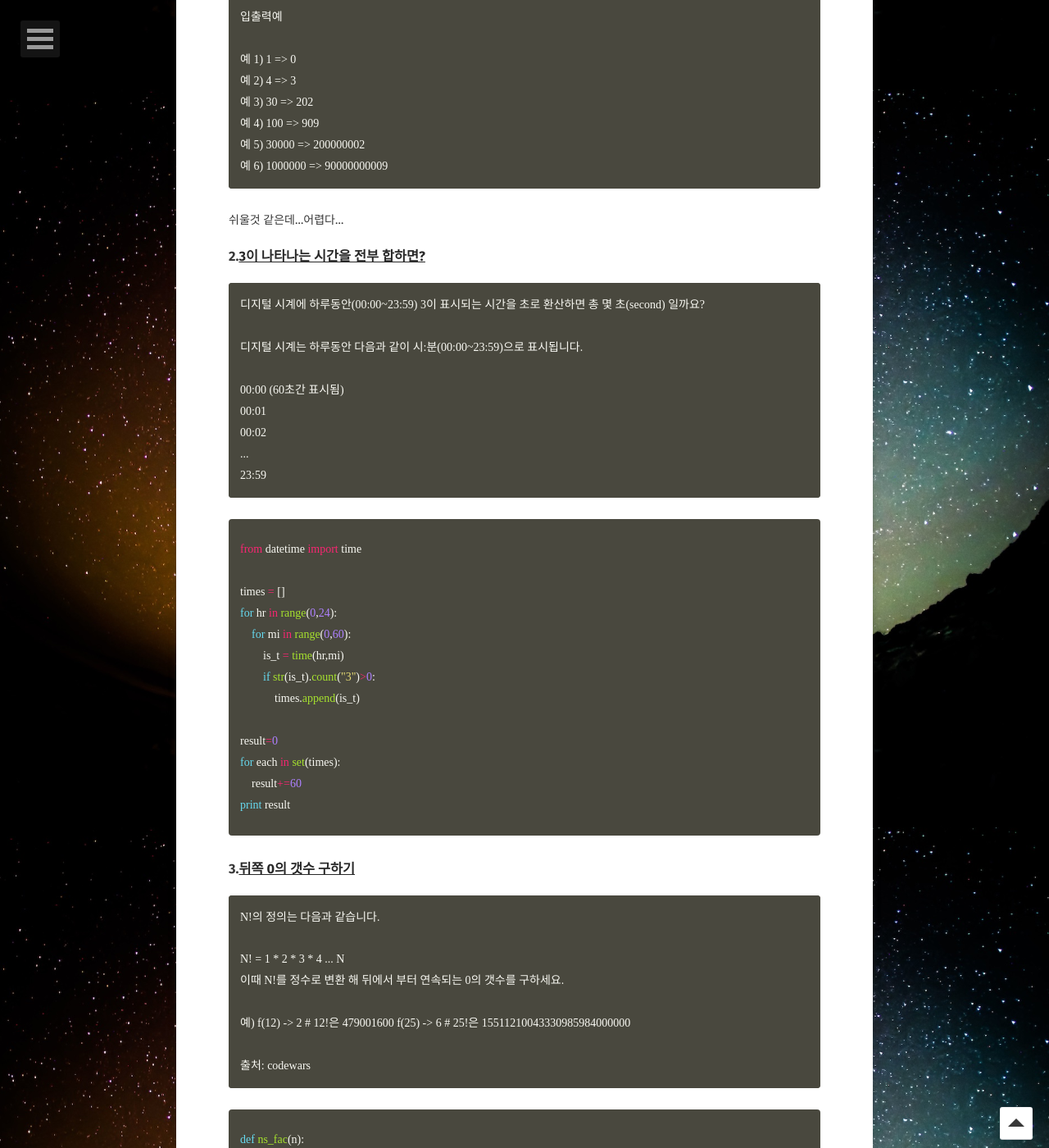
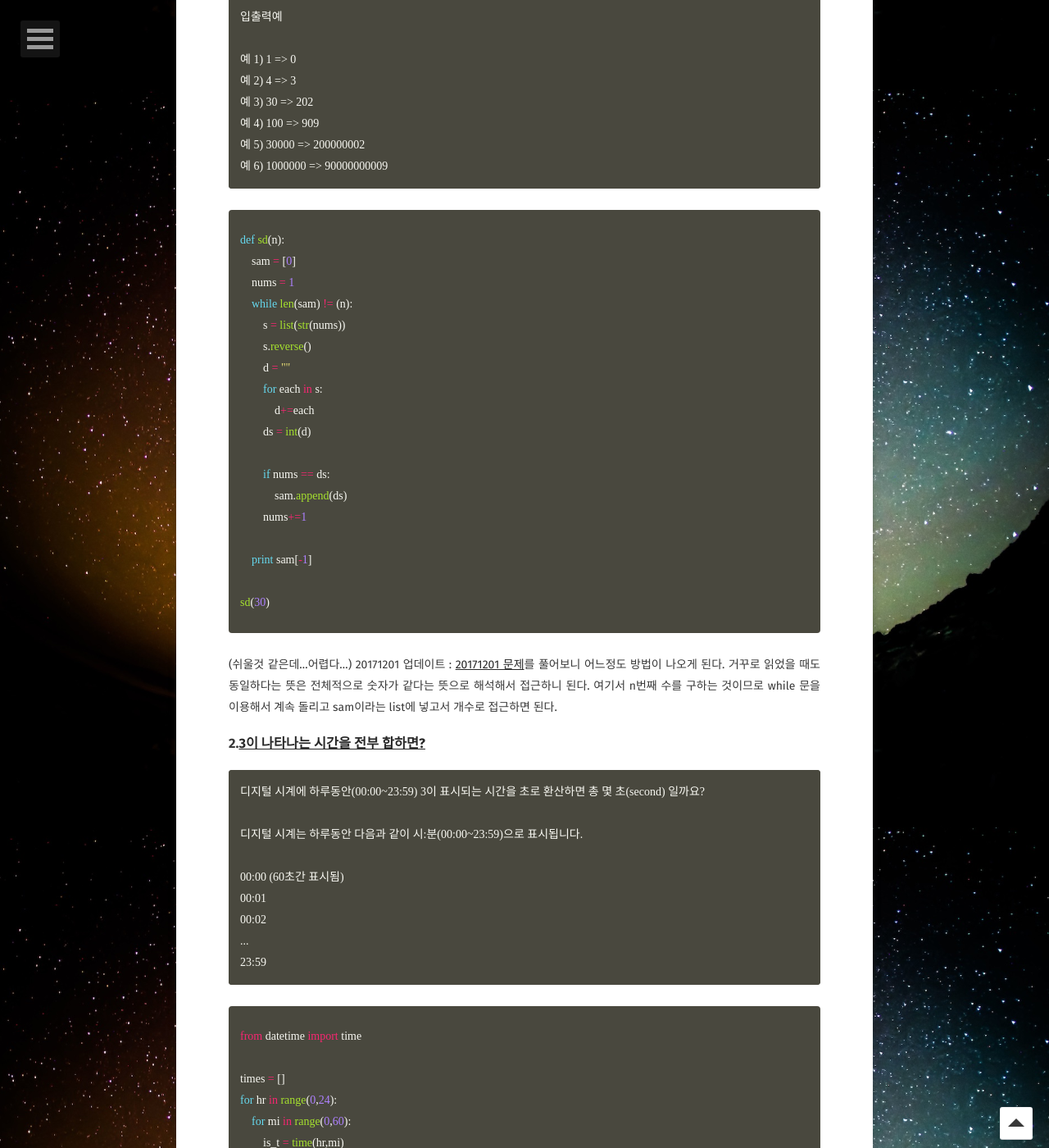
Before and after one commit to CodeMath/codemath.github.io, a Jekyll site: the page built from _posts/2017-11-29-하루-코딩도장-171129.md, in a window 1280 px wide and 1400 px high, scrolled down 791 px. Shown: the whole window at 82% size. Built offline with Jekyll 4.4.1, drawn with Linux system fonts in a browser that asks for light colours; some web fonts are replaced; comment, search, counter and statistics services are not loaded; some of the changed text lies outside the part shown.

Commit message:
하루 코딩 20171129 미해결 문제 완료.

```diff
--- a/_posts/2017-11-29-하루-코딩도장-171129.md
+++ b/_posts/2017-11-29-하루-코딩도장-171129.md
@@ -40,12 +40,31 @@ n은 1부터 시작하며 크기에는 제한이 없다.
 
 
 {% highlight python %}
+def sd(n):
+    sam = [0]
+    nums = 1
+    while len(sam) != (n):
+        s = list(str(nums))
+        s.reverse()
+        d = ""
+        for each in s:
+            d+=each
+        ds = int(d)
 
+        if nums == ds:
+            sam.append(ds)
+        nums+=1
 
+    print sam[-1]
+
+sd(30)
 
 {% endhighlight %}
 
-쉬울것 같은데...어렵다...
+(쉬울것 같은데...어렵다...)
+20171201 업데이트 :  [20171201 문제](https://codemath.github.io/하루-코딩도장-171201/)를 풀어보니 어느정도 방법이 나오게 된다.
+거꾸로 읽었을 때도 동일하다는 뜻은 전체적으로 숫자가 같다는 뜻으로 해석해서 접근하니 된다.
+여기서 n번째 수를 구하는 것이므로 while 문을 이용해서 계속 돌리고 sam이라는 list에 넣고서 개수로 접근하면 된다.
 
 
 ### 2.[3이 나타나는 시간을 전부 합하면?](http://codingdojang.com/scode/473?answer_mode=hide)
```
